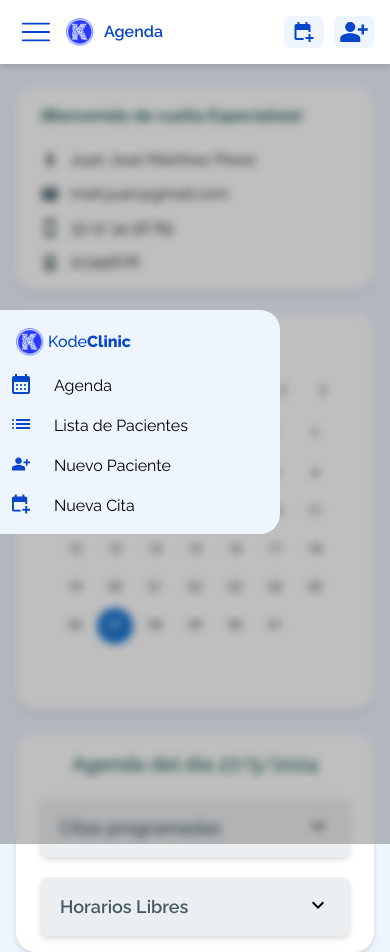
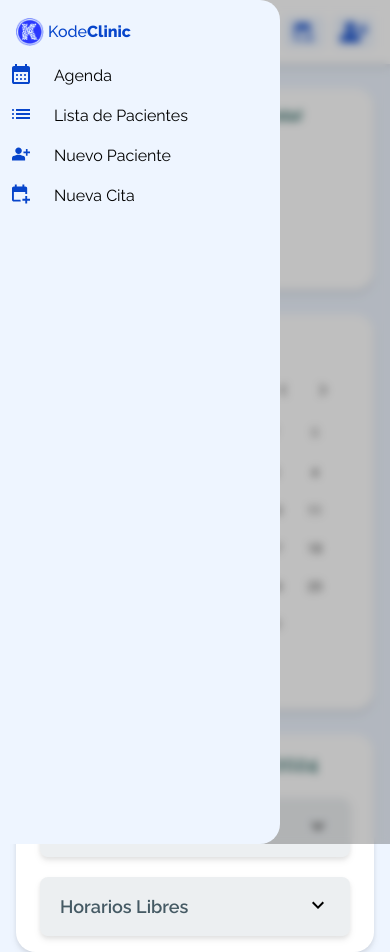
Before and after one commit to KodeClinic/front_KodeClinic, a Next.js app: page /DashboardSpe in a window 390 px wide. Built offline with nearby package versions, Linux system fonts and the light colour scheme.

Commit message:
Fixed z-hamburger

```diff
--- a/components/HamburgerMenu.jsx
+++ b/components/HamburgerMenu.jsx
@@ -5,8 +5,8 @@ export default function HamburgerMenu({ isVisible }) {
     if (!isVisible) return null;
 
     return (
-            <div className="fixed inset-0 bg-black bg-opacity-25 backdrop-blur-sm flex justify-start items-center">
-                <div className=" bg-background w-[280px] rounded-r-[20px] items-center flex-col">
+            <div className="fixed inset-0 z-50 bg-black bg-opacity-25 backdrop-blur-sm flex justify-start items-center">
+                <div className=" bg-background w-[280px] rounded-r-[20px] items-center flex-col h-screen">
                     <div className='items-center flex-col justify-center '>
                     <div className={clsx(
                             "flex items-center px-4 gap-1 py-[18px] min-[980px]:py-3",
```
